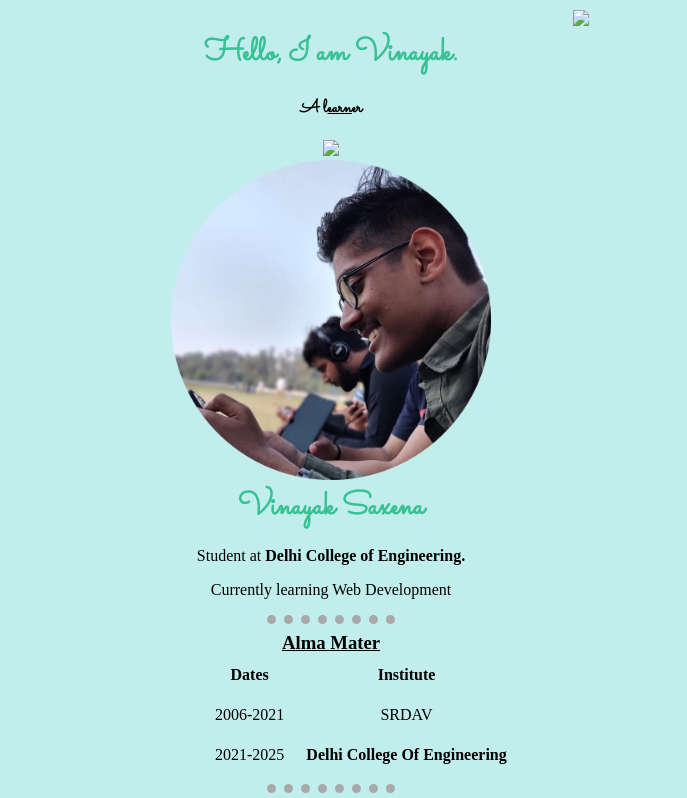
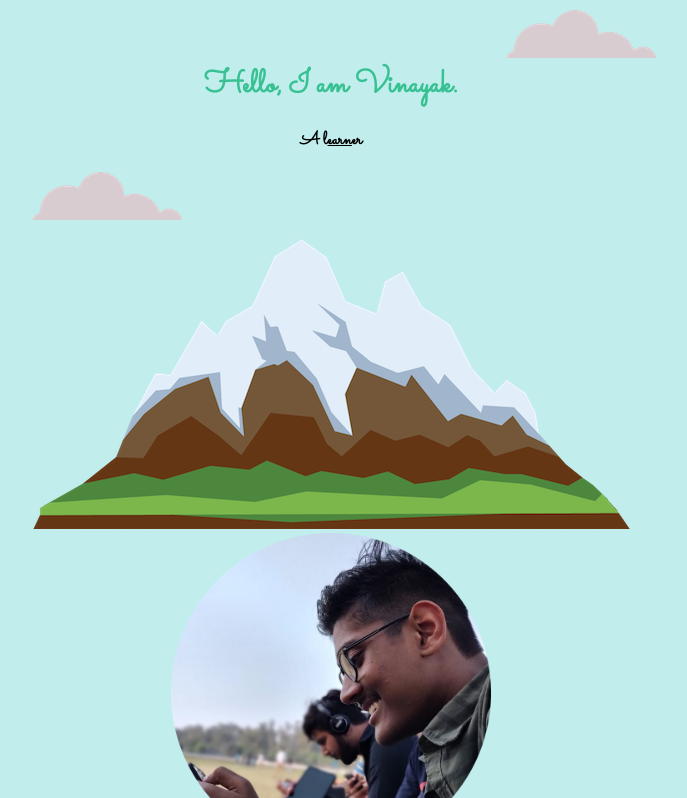
Before and after one commit to Arkhamknight78/CV, a plain HTML site: page index.html in a window 1280 px wide. Shown: the top 798 px of the page, without its empty margins (309-996 px from the left). Drawn offline with Linux system fonts and the light colour scheme.

Commit message:
Update index.html
Signed-off-by: Arkhamknight78 <100073847+Arkhamknight78@users.noreply.github.com>

```diff
--- a/index.html
+++ b/index.html
@@ -11,11 +11,11 @@
 </head>
 <body>
     <div class="Top">
-        <img class="TCloud" src="images/cloud.png">
+        <img class="TCloud" src="cloud.png">
         <h1>Hello, I am Vinayak.</h1>
         <p class="intro">A l<span class="pro">earn</span>er</p>
-        <img class="BCloud" src="images/cloud.png">
-        <img src="images/mountain.png">
+        <img class="BCloud" src="cloud.png">
+        <img src="mountain.png">
 </div>
 <div class="middle-container">
     <div class="profile">
```
